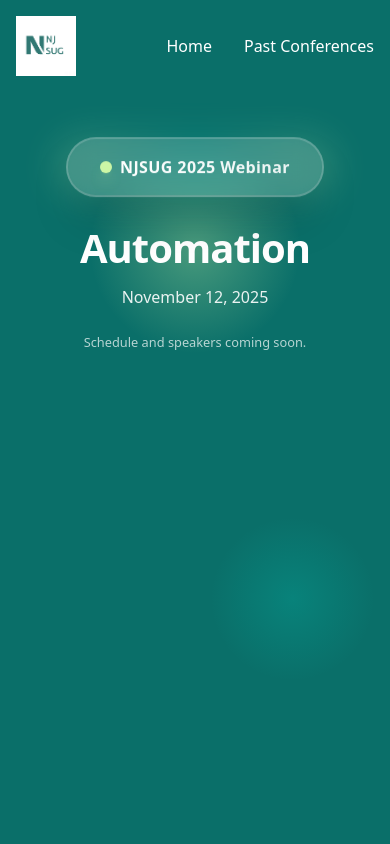
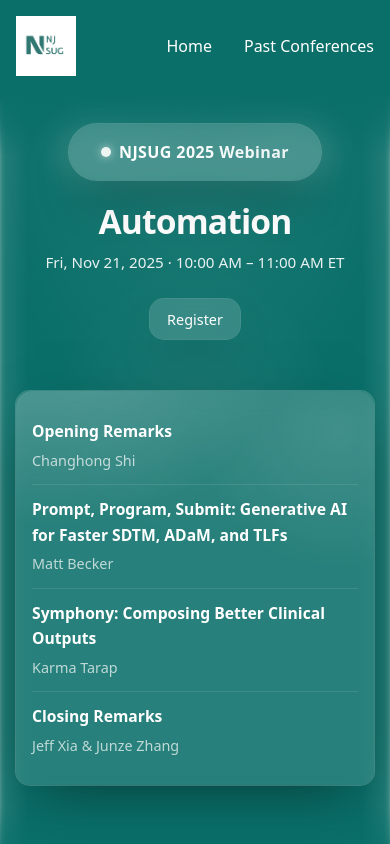
Before and after one commit to 1mgroot/NJSUG, a Next.js app: page / in a window 390 px wide. Shown: the top 844 px of the page. Built offline with nearby package versions, Linux system fonts and the light colour scheme.

Commit message:
2025 webinar: hero glow, glass button, responsive Agenda layout

```diff
--- a/src/app/page.tsx
+++ b/src/app/page.tsx
@@ -1,6 +1,7 @@
 import { Navbar } from '@/components/Navbar'
-// import { Button } from '@/components/ui/button' // Temporarily commented out
+import { Button } from '@/components/ui/button'
 import { PastPhotos } from '@/components/PastPhotos'
+import { Agenda } from '@/components/Agenda'
 
 export default function Home() {
   return (
@@ -11,20 +12,28 @@
       <section className="relative isolate overflow-hidden min-h-[calc(100svh-64px)] md:min-h-[calc(100svh-72px)]">
         {/* Decorative radial gradients */}
         <div className="pointer-events-none absolute inset-0 -z-10" aria-hidden="true">
-          <div className="absolute inset-0 bg-[radial-gradient(45vw_45vw_at_50%_20%,#DAFFA9_0%,transparent_60%)] opacity-30" />
-          <div className="absolute inset-0 bg-[radial-gradient(35vw_35vw_at_75%_65%,#00D1C1_0%,transparent_60%)] opacity-20" />
+          {/* top-down light */}
+          <div className="absolute inset-0 bg-[radial-gradient(80vw_60vh_at_50%_0%,rgba(255,255,255,0.18)_0%,transparent_70%)] opacity-50" />
+          {/* center soft glow */}
+          <div className="absolute inset-0 bg-[radial-gradient(55vw_55vw_at_50%_40%,rgba(255,255,255,0.12)_0%,transparent_65%)] opacity-40" />
+          {/* left edge line fading to center */}
+          <div className="absolute inset-y-0 left-0 w-[12vw] bg-[linear-gradient(to_right,rgba(255,255,255,0.28)_0%,rgba(255,255,255,0.16)_4%,rgba(255,255,255,0.08)_12%,transparent_60%)]" />
+          {/* right edge line fading to center */}
+          <div className="absolute inset-y-0 right-0 w-[12vw] bg-[linear-gradient(to_left,rgba(255,255,255,0.28)_0%,rgba(255,255,255,0.16)_4%,rgba(255,255,255,0.08)_12%,transparent_60%)]" />
+          {/* top blend under navbar to avoid harsh edge */}
+          <div className="absolute top-0 left-0 right-0 h-16 md:h-20 bg-gradient-to-b from-[#0A6F69] via-[#0A6F69]/70 to-transparent" />
         </div>
 
-        <div className="container mx-auto px-4 py-16 md:py-24 text-center flex items-center justify-center">
-          <div className="mx-auto max-w-4xl -translate-y-[2vh] md:-translate-y-[3vh]">
+        <div className="container mx-auto px-4 py-8 md:py-12 text-center flex items-center justify-center">
+          <div className="mx-auto max-w-[clamp(40rem,60vw,64rem)]">
             {/* Apple-style Coming Soon Badge */}
-            <div className="mb-8 flex justify-center">
+            <div className="mb-6 md:mb-8 flex justify-center">
               <div className="relative group">
-                <div className="absolute inset-0 rounded-full bg-gradient-to-r from-[#DAFFA9]/30 via-[#00D1C1]/30 to-[#DAFFA9]/30 blur-lg scale-110 opacity-60 group-hover:opacity-80 transition-opacity duration-500"></div>
-                <span className="relative inline-flex items-center gap-3 rounded-full bg-white/15 px-8 py-4 text-[clamp(1rem,1.6vw,1.3rem)] font-semibold text-white ring-2 ring-white/30 backdrop-blur-md shadow-2xl hover:bg-white/20 transition-all duration-300">
+                <div className="absolute inset-0 rounded-full bg-gradient-to-r from-white/20 via-white/10 to-white/20 blur-md scale-110 opacity-60 group-hover:opacity-80 transition-opacity duration-500"></div>
+                <span className="relative inline-flex items-center gap-3 rounded-full bg-white/15 px-8 py-4 text-[clamp(1rem,1.6vw,1.3rem)] font-semibold text-white ring-1 ring-white/20 backdrop-blur-md shadow-2xl hover:bg-white/20 transition-all duration-300">
                   <div className="flex items-center gap-2">
-                    <span className="size-3 rounded-full bg-[#DAFFA9] animate-pulse shadow-lg shadow-[#DAFFA9]/50"></span>
-                    <span className="bg-gradient-to-r from-white via-white/95 to-white/90 bg-clip-text text-transparent font-bold tracking-wide">
+                    <span className="size-2.5 rounded-full bg-white/90 shadow-[0_0_8px_rgba(255,255,255,0.6)]"></span>
+                    <span className="bg-gradient-to-r from-white via-white/95 to-white/90 bg-clip-text text-transparent font-semibold tracking-wide">
                       NJSUG 2025 Webinar
                     </span>
                   </div>
@@ -32,25 +41,42 @@
               </div>
             </div>
 
-            <h1 className="font-extrabold tracking-tight leading-[1.05] text-[clamp(2.5rem,7.5vw,5.5rem)]">
+            <h1 className="font-extrabold tracking-tight leading-[1.05] text-[clamp(2.1rem,6.2vw,5rem)]">
               Automation
             </h1>
-            <p className="mt-4 text-white/90 text-[clamp(1rem,2.2vw,1.5rem)]">
-              November 12, 2025
+            <p className="mt-3 md:mt-4 text-white/90 text-[clamp(0.95rem,1.9vw,1.35rem)]">
+              Fri, Nov 21, 2025 · 10:00 AM – 11:00 AM ET
             </p>
 
-            {/* Register button temporarily hidden */}
-            {/* <div className="mt-[clamp(1rem,4vh,2.5rem)] flex justify-center">
-              <Button variant="custom" size="lg" type="button" aria-label="Register for 2025 Webinar" className="px-[clamp(1.25rem,3vw,2rem)] py-[clamp(0.8rem,1.6vw,1.1rem)] text-[clamp(0.95rem,1.4vw,1.125rem)] rounded-xl shadow-[0_10px_30px_-10px_rgba(0,0,0,0.4)]">
-                Register
-              </Button>
-            </div> */}
-            <p className="mt-6 text-[clamp(0.8rem,1.1vw,0.95rem)] text-white/70">Schedule and speakers coming soon.</p>
+            <div className="mt-[clamp(0.75rem,3vh,1.75rem)] flex justify-center">
+              <a
+                href="https://events.teams.microsoft.com/event/f9e551e4-c281-41fc-a241-ee6189e210e9@b1c14d5c-3625-45b3-a430-9552373a0c2f"
+                target="_blank"
+                rel="noopener noreferrer"
+                aria-label="Register for 2025 Webinar"
+              >
+                <Button
+                  variant="glass"
+                  size="lg"
+                  type="button"
+                  className="px-[clamp(1.1rem,2.6vw,1.8rem)] py-[clamp(0.7rem,1.2vw,1rem)] text-[clamp(0.9rem,1.2vw,1.05rem)] rounded-xl"
+                >
+                  Register
+                </Button>
+              </a>
+            </div>
+          </div>
+        </div>
+
+        {/* Agenda outside of the narrow hero container to allow wider layout */}
+        <div className="mx-auto px-4 md:px-8 -mt-1 md:-mt-0.5 w-full flex justify-center">
+          <div className="w-full max-w-[clamp(60rem,92vw,100rem)]">
+            <Agenda compact />
           </div>
         </div>
 
         {/* Bottom fade to blend into page background */}
-        <div className="pointer-events-none absolute bottom-0 left-0 right-0 h-24 bg-gradient-to-b from-transparent to-[#0A6F69]" aria-hidden="true" />
+        <div className="pointer-events-none absolute bottom-0 left-0 right-0 h-16 md:h-20 bg-gradient-to-b from-transparent to-[#0A6F69]" aria-hidden="true" />
       </section>
 
       {/* Past Conferences - redesigned marquee */}
--- /dev/null
+++ b/src/components/Agenda.tsx
@@ -0,0 +1,74 @@
+import React from 'react'
+
+interface AgendaItem {
+  topic: string
+  presenters: string
+}
+
+const agendaItems: AgendaItem[] = [
+  {
+    topic: 'Opening Remarks',
+    presenters: 'Changhong Shi',
+  },
+  {
+    topic:
+      'Prompt, Program, Submit: Generative AI for Faster SDTM, ADaM, and TLFs',
+    presenters: 'Matt Becker',
+  },
+  {
+    topic: 'Symphony: Composing Better Clinical Outputs',
+    presenters: 'Karma Tarap',
+  },
+  {
+    topic: 'Closing Remarks',
+    presenters: 'Jeff Xia & Junze Zhang',
+  },
+]
+
+function HeaderCell({ children }: { children: React.ReactNode }) {
+  return (
+    <div className="text-sm md:text-[0.95rem] font-semibold tracking-wide text-white/90">
+      {children}
+    </div>
+  )
+}
+
+function BodyCell({ children }: { children: React.ReactNode }) {
+  return <div className="text-white/90 text-sm md:text-base leading-relaxed">{children}</div>
+}
+
+export function Agenda({ compact = false }: { compact?: boolean }) {
+  return (
+    <div className={`mx-auto ${compact ? 'mt-6' : 'mt-10'} w-full ${compact ? 'max-w-[clamp(48rem,78vw,80rem)]' : 'max-w-[clamp(52rem,85vw,88rem)]'} text-left`}>
+      <div className={`relative rounded-2xl bg-white/12 ring-1 ring-white/20 backdrop-blur-md shadow-[0_20px_60px_-20px_rgba(0,0,0,0.5)] ${compact ? 'rounded-xl' : ''}`}>
+        {/* soft neutral glow */}
+        <div className="pointer-events-none absolute inset-0 rounded-2xl bg-[radial-gradient(140%_100%_at_10%_-10%,rgba(255,255,255,0.22),transparent_45%),radial-gradient(100%_90%_at_90%_10%,rgba(255,255,255,0.12),transparent_40%)]" aria-hidden="true" />
+
+        <div className={`relative ${compact ? 'p-4 md:p-5' : 'p-6 md:p-8'}`}>
+
+          {/* body rows */}
+          <div className="divide-y divide-white/10">
+            {agendaItems.map((item, idx) => (
+              <div
+                key={idx}
+                className={`grid grid-cols-1 gap-4 ${compact ? 'py-3 md:py-3.5' : 'py-4 md:py-5'}`}
+              >
+                {/* Topic + Presenters */}
+                <div className="md:col-span-12">
+                  <BodyCell>
+                    <div className={`font-semibold text-white ${compact ? 'text-[0.98rem]' : ''}`}>
+                      {item.topic}
+                    </div>
+                    <div className={`text-white/70 mt-1 ${compact ? 'text-[0.9rem]' : ''}`}>{item.presenters}</div>
+                  </BodyCell>
+                </div>
+              </div>
+            ))}
+          </div>
+        </div>
+      </div>
+    </div>
+  )
+}
+
+export default Agenda
--- a/src/components/ui/button.tsx
+++ b/src/components/ui/button.tsx
@@ -21,6 +21,8 @@
           "hover:bg-accent hover:text-accent-foreground dark:hover:bg-accent/50",
         link: "text-primary underline-offset-4 hover:underline",
         custom: "bg-[#DAFFA9] text-[#191B21] shadow-xs hover:bg-[#DAFFA9]/90",
+        glass:
+          "bg-white/15 text-white ring-1 ring-white/20 backdrop-blur-md shadow-2xl hover:bg-white/20",
       },
       size: {
         default: "h-9 px-4 py-2 has-[>svg]:px-3",
```
